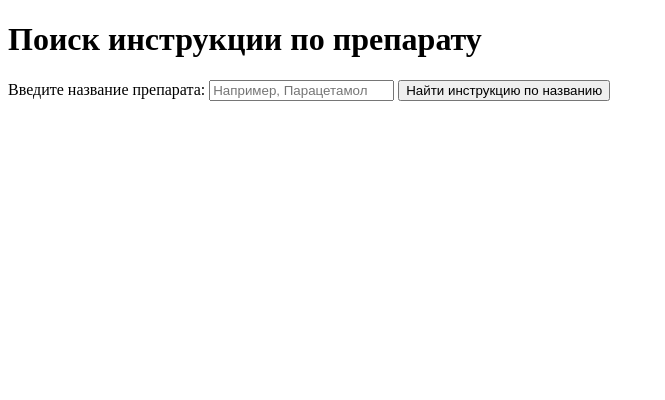
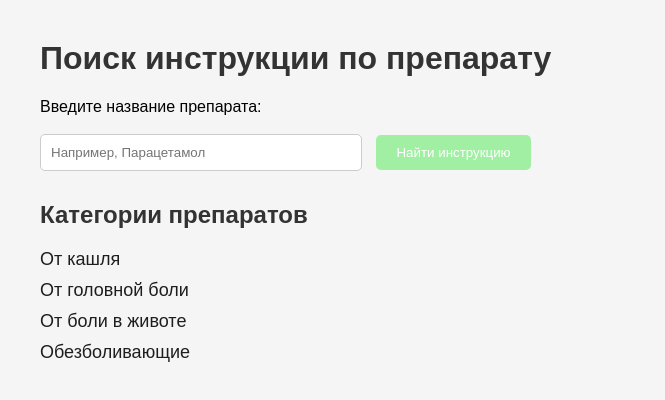
Before and after one commit to planetyadv/PillCription, a website: page public/index.html in a window 1280 px wide. Shown: the whole page, without its empty margins (0-665 px from the left). Drawn offline with Linux system fonts and the light colour scheme.

Commit message:
added categories

```diff
--- a/public/index.html
+++ b/public/index.html
@@ -3,16 +3,81 @@
 
 <head>
     <meta charset="UTF-8">
-    <title> Поиск инструкции таблеток </title>
+    <title>Поиск инструкции по таблеткам</title>
+    <style>
+        body {
+            font-family: Arial, sans-serif;
+            margin: 40px;
+            background-color: #f5f5f5;
+        }
+
+        h1,
+        h2 {
+            color: #333;
+        }
+
+        form {
+            margin-bottom: 30px;
+        }
+
+        input[type="text"] {
+            padding: 10px;
+            width: 300px;
+            margin-right: 10px;
+            border: 1px solid #ccc;
+            border-radius: 5px;
+        }
+
+        button {
+            padding: 10px 20px;
+            background-color: #a0efa3;
+            color: white;
+            border: none;
+            border-radius: 5px;
+            cursor: pointer;
+        }
+
+        button:hover {
+            background-color: #87c08a;
+        }
+
+        ul {
+            list-style-type: none;
+            padding: 0;
+        }
+
+        li {
+            margin: 10px 0;
+        }
+
+        a {
+            text-decoration: none;
+            color: #1e1e1e;
+            font-size: 18px;
+        }
+
+        a:hover {
+            text-decoration: underline;
+        }
+    </style>
 </head>
 
 <body>
     <h1>Поиск инструкции по препарату</h1>
+
     <form>
-        <label for="drug-name"> Введите название препарата:</label>
+        <label for="drug-name">Введите название препарата:</label><br><br>
         <input type="text" id="drug-name" name="drug-name" placeholder="Например, Парацетамол">
-        <button type="submit"> Найти инструкцию по названию </button>
+        <button type="submit">Найти инструкцию</button>
     </form>
+
+    <h2>Категории препаратов</h2>
+    <ul>
+        <li><a href="#"> От кашля </a></li>
+        <li><a href="#"> От головной боли </a></li>
+        <li><a href="#"> От боли в животе </a></li>
+        <li><a href="#"> Обезболивающие </a></li>
+    </ul>
 </body>
 
 </html>
```
